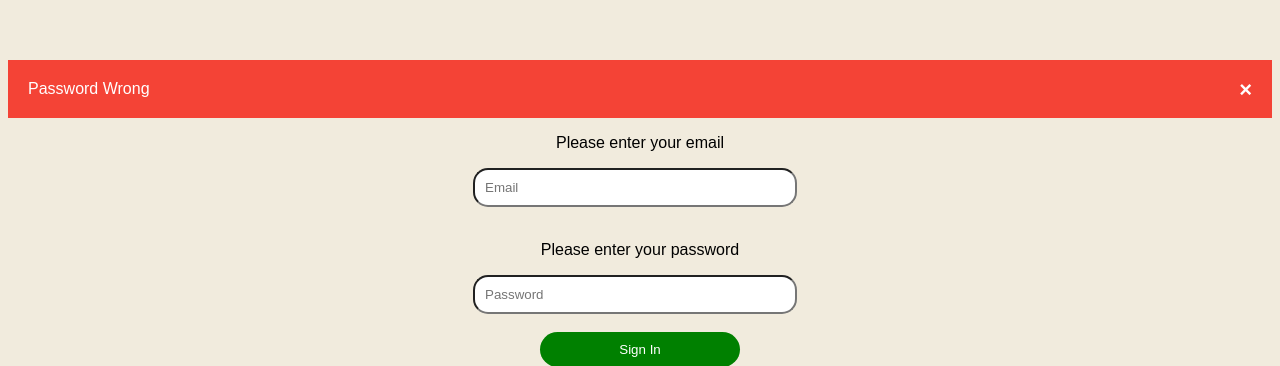
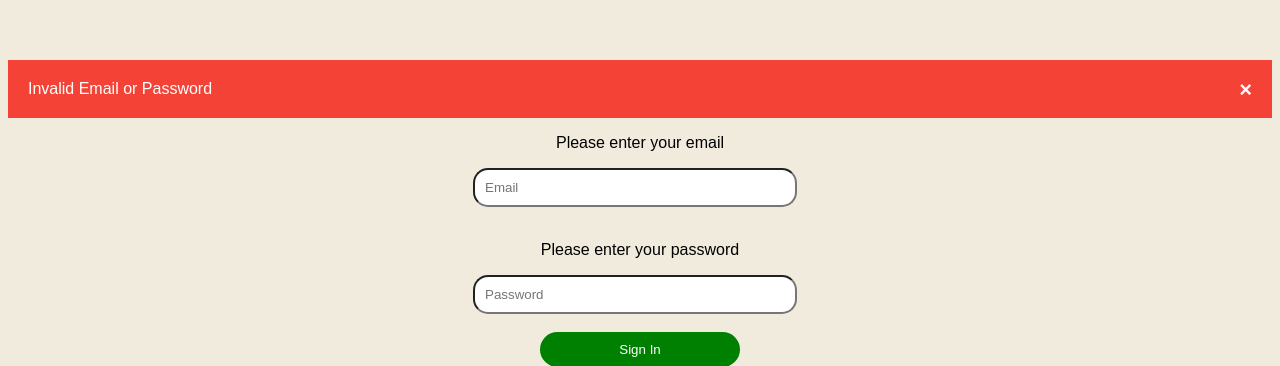
Before and after one commit to andrewln217/Pittsburgh-Trails-Lookup, a Flask app: template templates/loginWrongPass.html in a window 1280 px wide. Shown: the top 366 px of the page. Run offline with Flask 2, Linux system fonts and the light colour scheme; the template is opened without the code that fills it, so the values that code supplies are empty; some libraries are stand-ins or nearby versions.

Commit message:
Update loginWrongPass.html

```diff
--- a/templates/loginWrongPass.html
+++ b/templates/loginWrongPass.html
@@ -84,7 +84,7 @@ form {
     <main>
         <div class="alert">
 		<span class="closebtn" onclick="this.parentElement.style.display='none';">&times;</span>
-		Password Wrong
+		Invalid Email or Password
 		</div>
 
         <form method="post" action="{{ url_for('login') }}" >
```
